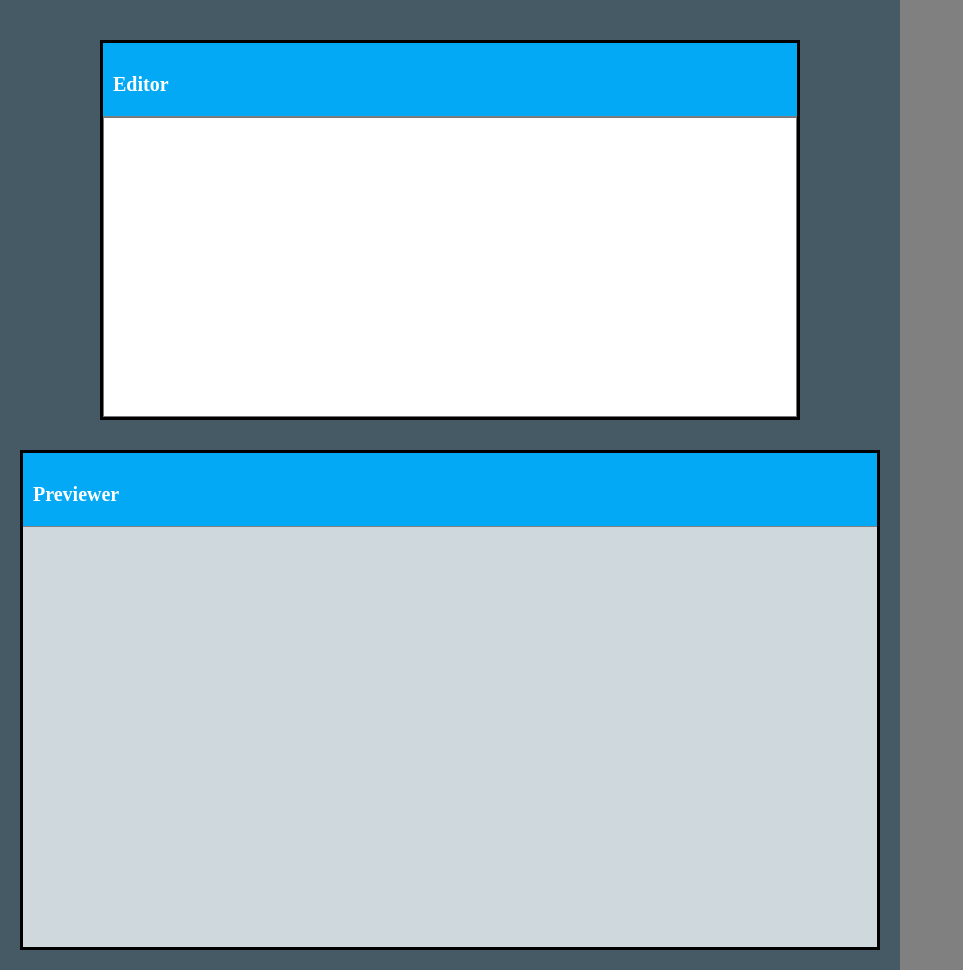
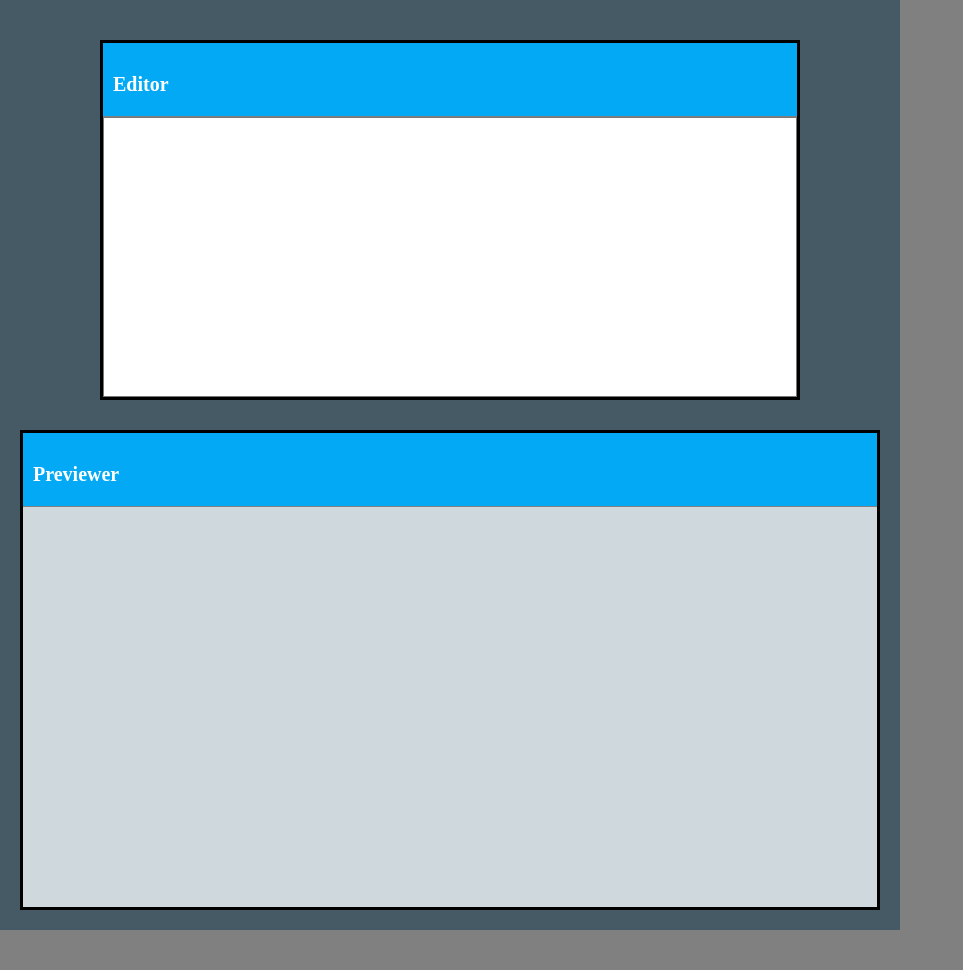
Before and after one commit to Evelinabrink/MarkdownPreviewer, a website: page index.html in a window 1280 px wide. Shown: the whole page, without its empty margins (0-963 px from the left). After the commit the page ends 930 px from the top, so only its background shows below. Drawn offline with nearby package versions, Linux system fonts and the light colour scheme.

Commit message:
keeps text inside preview div

```diff
--- a/style.css
+++ b/style.css
@@ -33,7 +33,7 @@ body {
 }
 
 .text {
-    height: 300px;
+    height: 280px;
     overflow: scroll;
 }
 
@@ -57,4 +57,7 @@ body {
     padding: 10px;
     width: 100%;
     height: 400px;
+    overflow: scroll;
+    overflow-wrap: break-word;
+    box-sizing: border-box;
 }
```
